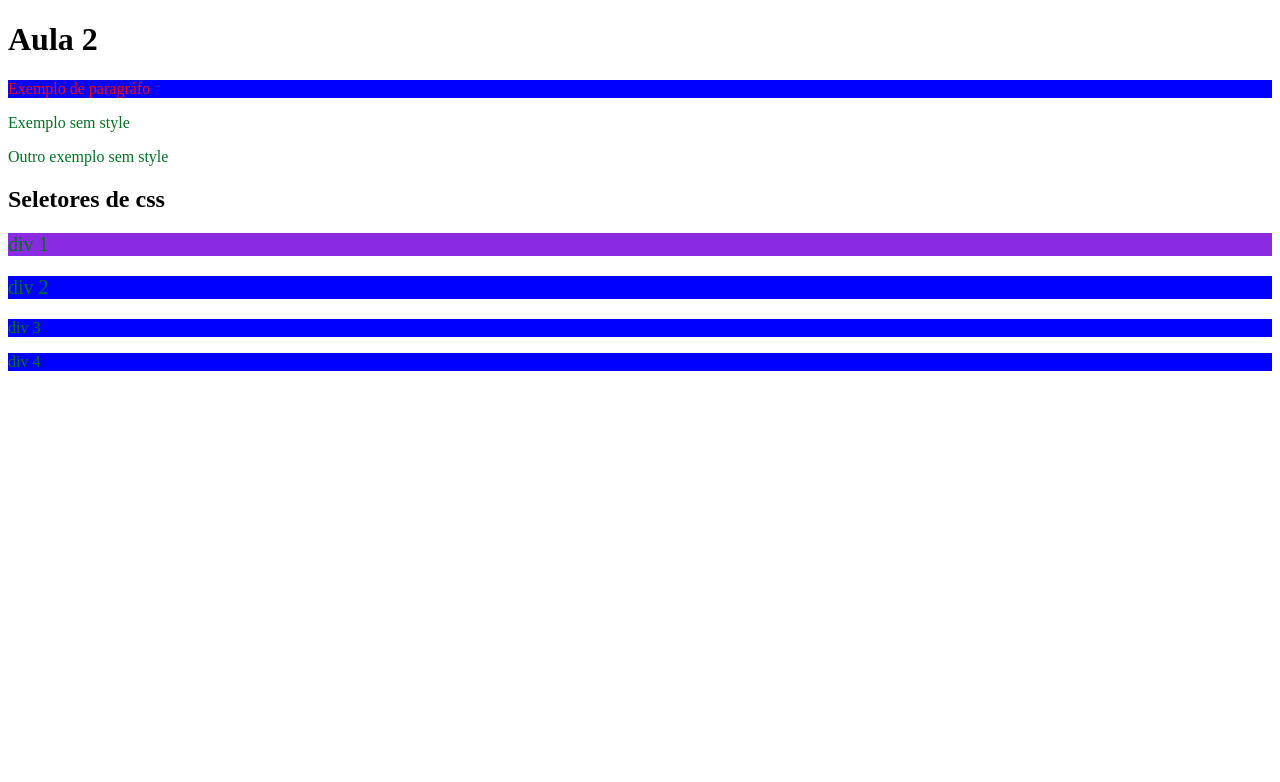
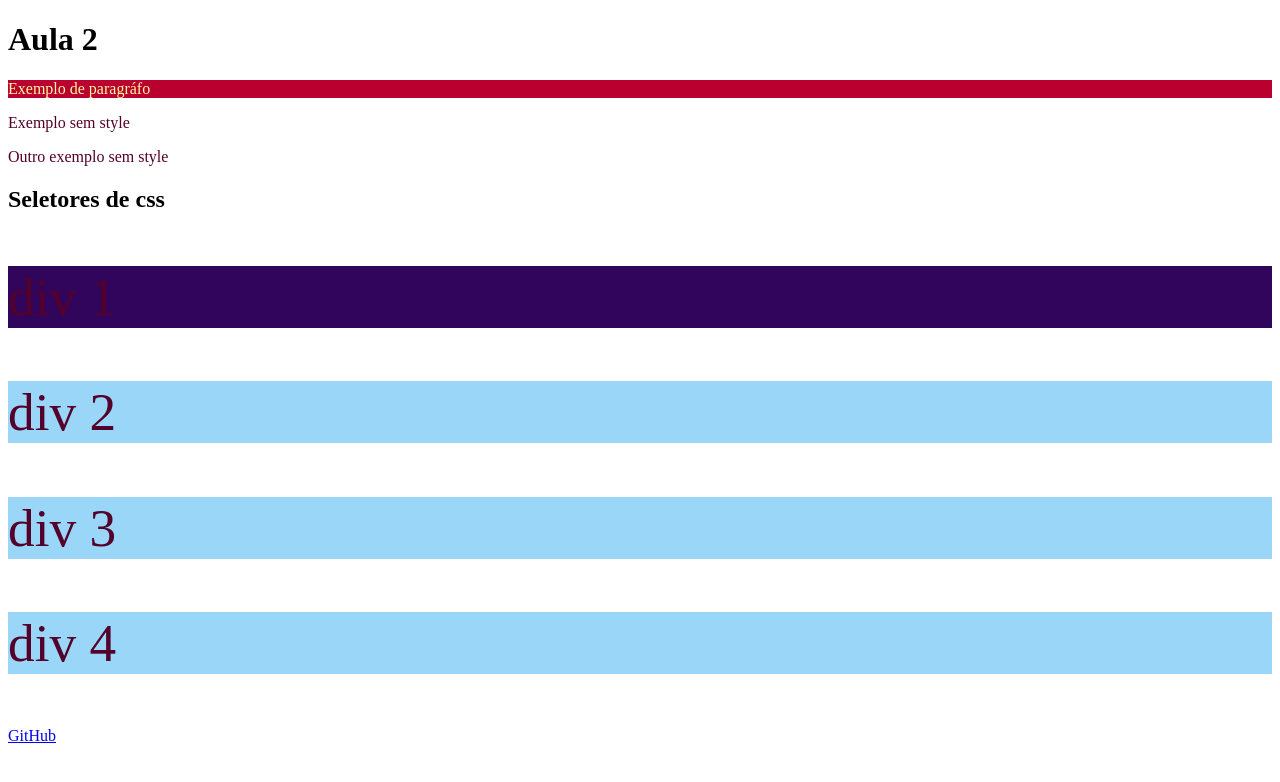
Before and after one commit to xxvictooriiaa/aula-02, a plain HTML site: page index.html in a window 1280 px wide. Drawn offline with Linux system fonts and the light colour scheme.

Commit message:
Toques Finais

```diff
--- a/index.html
+++ b/index.html
@@ -7,12 +7,12 @@
 
         <style>
             p{
-                color: rgb(0, 114, 34);
+                color: rgb(83, 0, 42);
             }
         </style>
         <body>
 <h1>Aula 2</h1>
-<p style="color: red;background-color: blue;">Exemplo de paragráfo</p>
+<p style="color: rgb(255, 249, 161);background-color: rgb(185, 0, 46);">Exemplo de paragráfo</p>
 
 <p>Exemplo sem style</p>
  <p>Outro exemplo sem style</p>
@@ -33,8 +33,8 @@
 <div class="blue">
     <p>div 4</p>
 </div>
+
+<a href="https://github.com/xxvictooriiaa">GitHub</a>
  </body>
-
-        </body>
     </head>
 </html>
--- a/style.css
+++ b/style.css
@@ -3,14 +3,24 @@ p{
 }
 
 #d1{
-   background-color: blueviolet;
+   background-color: rgb(50, 5, 92);
 }
 .c1{
-    background-color: rgb(0, 247, 0);
+    background-color: rgb(255, 103, 2);
 }
 .size18{
     font-size: 20px;
 }
 .blue{
-    background-color: blue;
+    background-color: rgb(154, 214, 248);
 }
+
+div p{
+    font-size: 40pt;
+}
+div :hover{
+    background-color: rgb(255, 164, 240);
+}
+a:visited{
+    color:rgb(255, 172, 234);
+}
```
